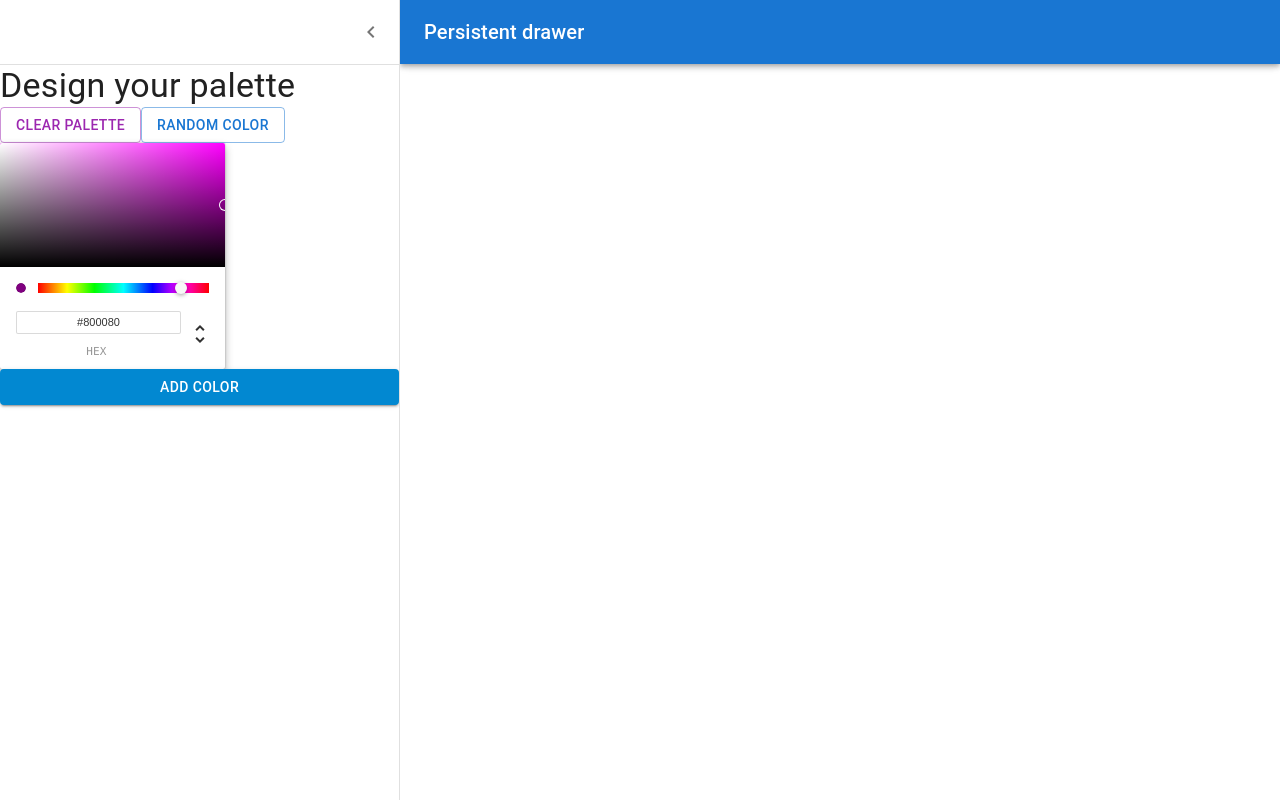
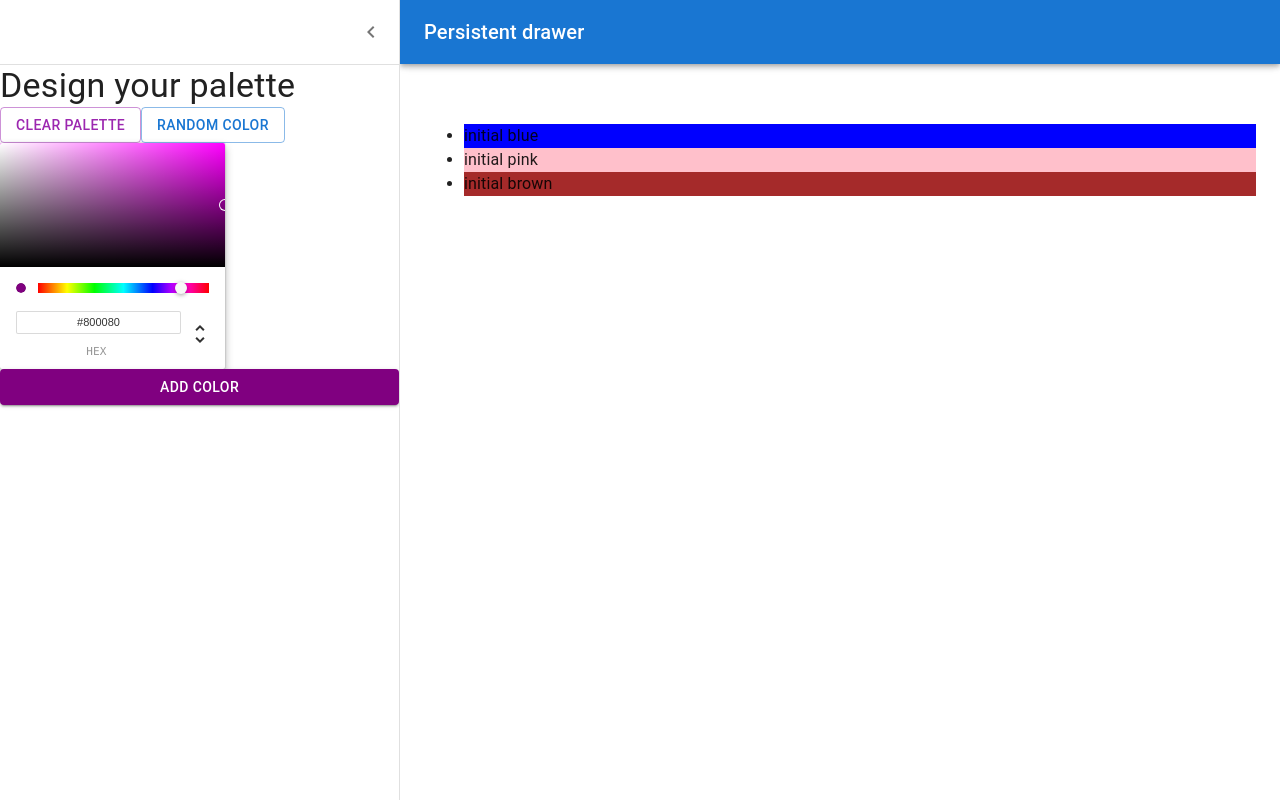
Before and after one commit to ElliotSherman/react-color-palettes-project, a React (Create React App) app: page /palette/new in a window 1280 px wide. Both pictures are taken after a click on the button "open drawer". Built offline with nearby package versions, Linux system fonts and the light colour scheme.

Commit message:
give ' add color button' functionality to add new colors to list

```diff
--- a/src/NewPaletteForm.js
+++ b/src/NewPaletteForm.js
@@ -66,8 +66,19 @@ export default function NewPaletteForm() {
   const [open, setOpen] = useState(false);
   const [color, setColor] = useState('purple')
 
+  //  create initial color boxes array
+  const initialBoxes = [
+    {color:'blue',name:'initial blue'},
+    {color:'pink',name:'initial pink'},
+    {color:'brown',name:'initial brown'},
+  ];
+  const [colorBoxes , setColorBoxes ] = useState(initialBoxes);
+
+  const addNewColor = () => {
+    setColorBoxes([...colorBoxes,{color:color,name:color}])
+  }
   const changeColor = (newColor) => {
-    setColor(newColor)
+    setColor(newColor.hex)
   }
   const handleDrawerOpen = () => {
     setOpen(true);
@@ -121,9 +132,17 @@ export default function NewPaletteForm() {
             <Button variant='outlined' color='primary'>Random Color</Button>
         </div>
         <ChromePicker color={color} onChange={(newColor)=>changeColor(newColor)} disableAlpha />
-        <Button variant='contained' color='info' >Add Color</Button>
+        <Button
+          variant='contained'
+          style={{backgroundColor:color}}
+          color='info' onClick={addNewColor} >Add Color</Button>
       </Drawer>
       <Main open={open}>
+        <ul style={{marginTop:'100px'}}>
+          {colorBoxes.map( color => (
+            <li style={{backgroundColor:color.color}}>{color.name}</li>
+          ))}
+        </ul>
       </Main>
     </Box>
   );
```
